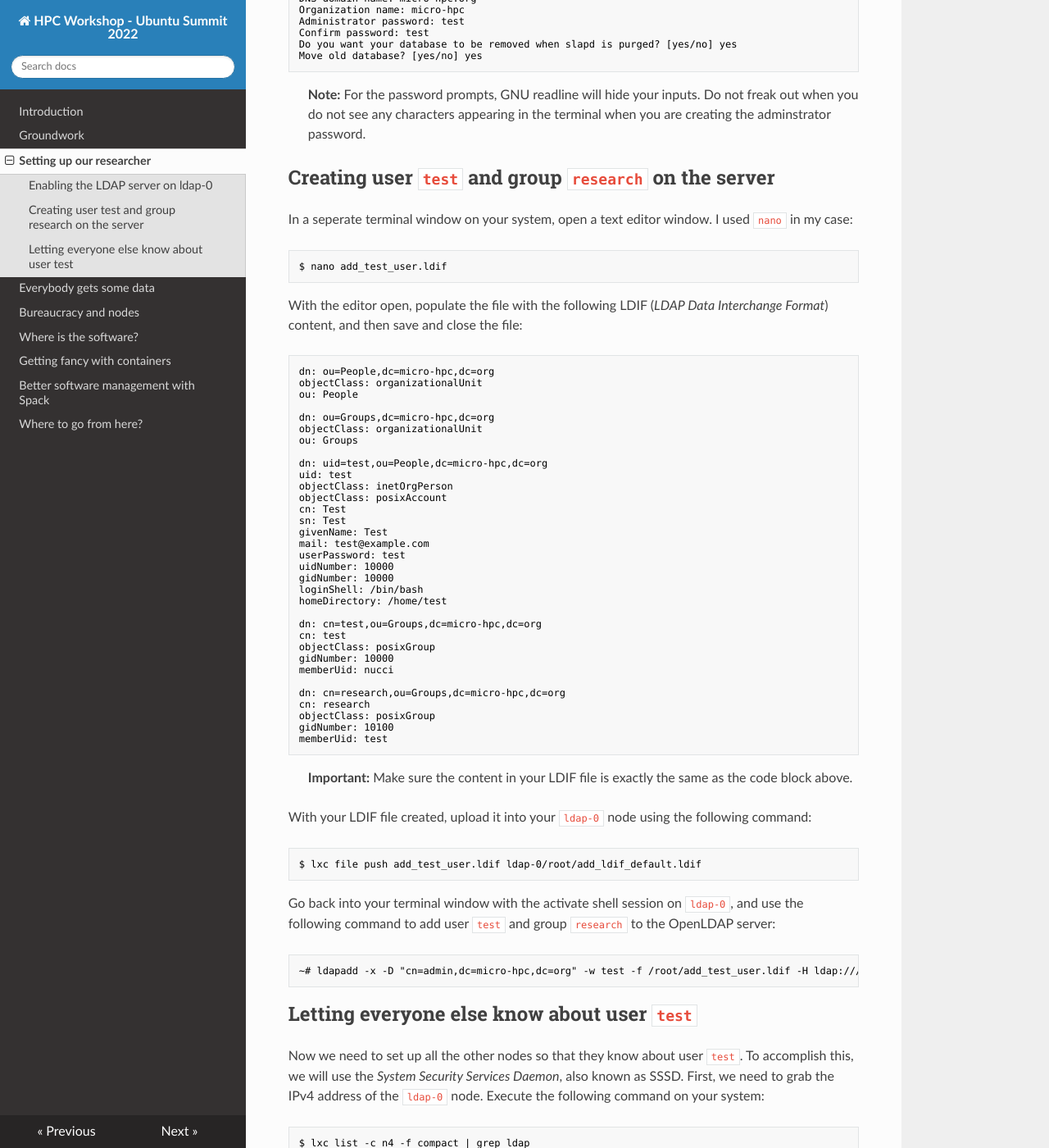
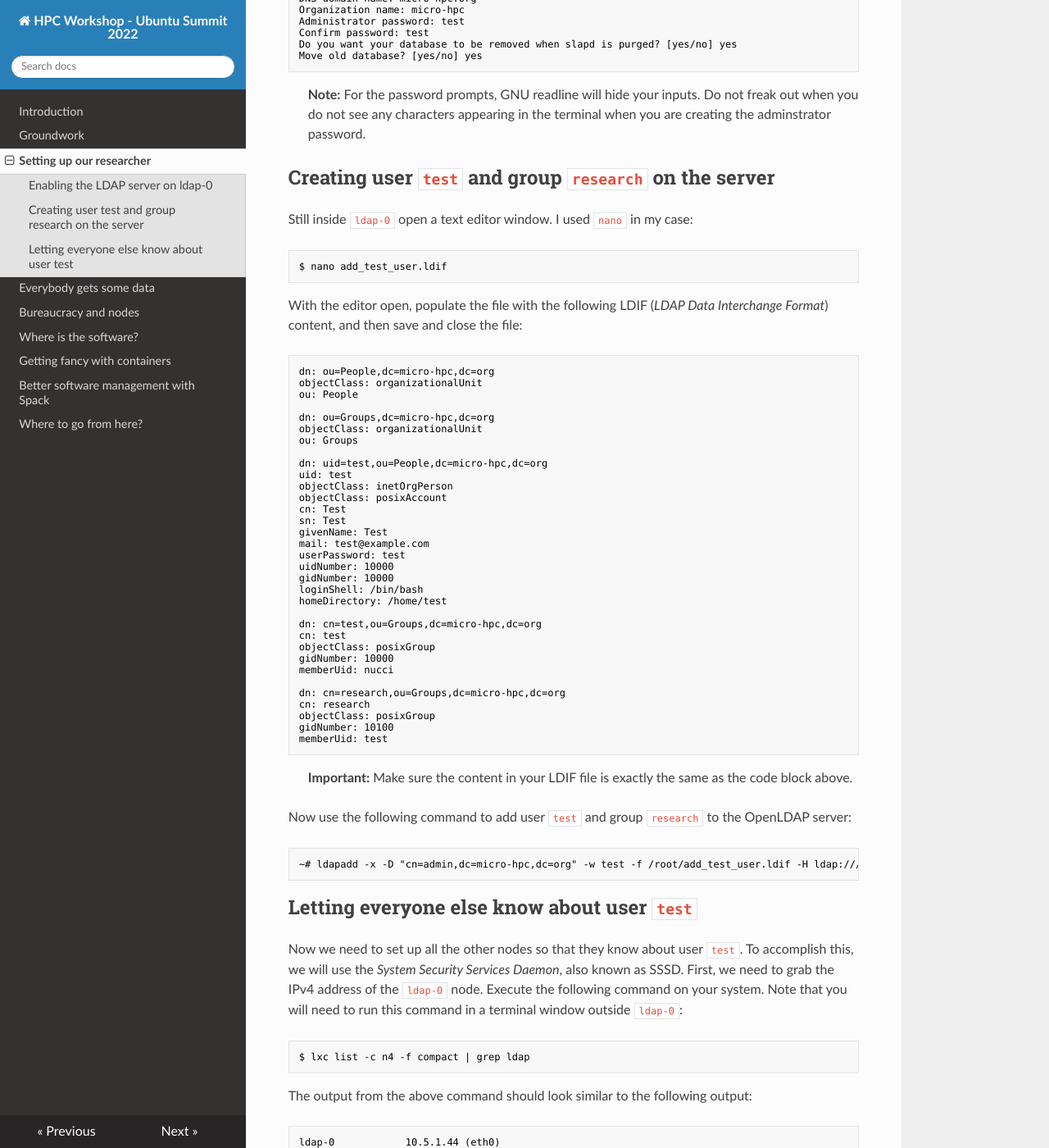
Before and after one commit to NucciTheBoss/hpc-workshop, an MkDocs documentation site: the page built from docs/ldap.md, in a window 1280 px wide and 1400 px high, scrolled down 823 px. Shown: the whole window at 82% size. Built offline with MkDocs 1.6.1, drawn with Linux system fonts in a browser that asks for light colours; nearby versions of some CDN libraries.

Commit message:
Simplify LDAP instructions

````diff
--- a/docs/ldap.md
+++ b/docs/ldap.md
@@ -39,7 +39,7 @@ Move old database? [yes/no] yes
 
 ## Creating user `test` and group `research` on the server
 
-In a seperate terminal window on your system, open a text editor window. I used `nano` in my case:
+Still inside `ldap-0` open a text editor window. I used `nano` in my case:
 
 ```text
 $ nano add_test_user.ldif
@@ -85,13 +85,7 @@ memberUid: test
 
 > __Important:__ Make sure the content in your LDIF file is exactly the same as the code block above.
 
-With your LDIF file created, upload it into your `ldap-0` node using the following command:
-
-```text
-$ lxc file push add_test_user.ldif ldap-0/root/add_ldif_default.ldif
-```
-
-Go back into your terminal window with the activate shell session on `ldap-0`, and use the following command to add user `test` and group `research` to the OpenLDAP server:
+Now use the following command to add user `test` and group `research` to the OpenLDAP server:
 
 ```text
 ~# ldapadd -x -D "cn=admin,dc=micro-hpc,dc=org" -w test -f /root/add_test_user.ldif -H ldap:///
@@ -99,7 +93,7 @@ Go back into your terminal window with the activate shell session on `ldap-0`, a
 
 ## Letting everyone else know about user `test`
 
-Now we need to set up all the other nodes so that they know about user `test`. To accomplish this, we will use the *System Security Services Daemon*, also known as SSSD. First, we need to grab the IPv4 address of the `ldap-0` node. Execute the following command on your system:
+Now we need to set up all the other nodes so that they know about user `test`. To accomplish this, we will use the *System Security Services Daemon*, also known as SSSD. First, we need to grab the IPv4 address of the `ldap-0` node. Execute the following command on your system. Note that you will need to run this command in a terminal window outside `ldap-0`:
 
 ```text
 $ lxc list -c n4 -f compact | grep ldap
````
